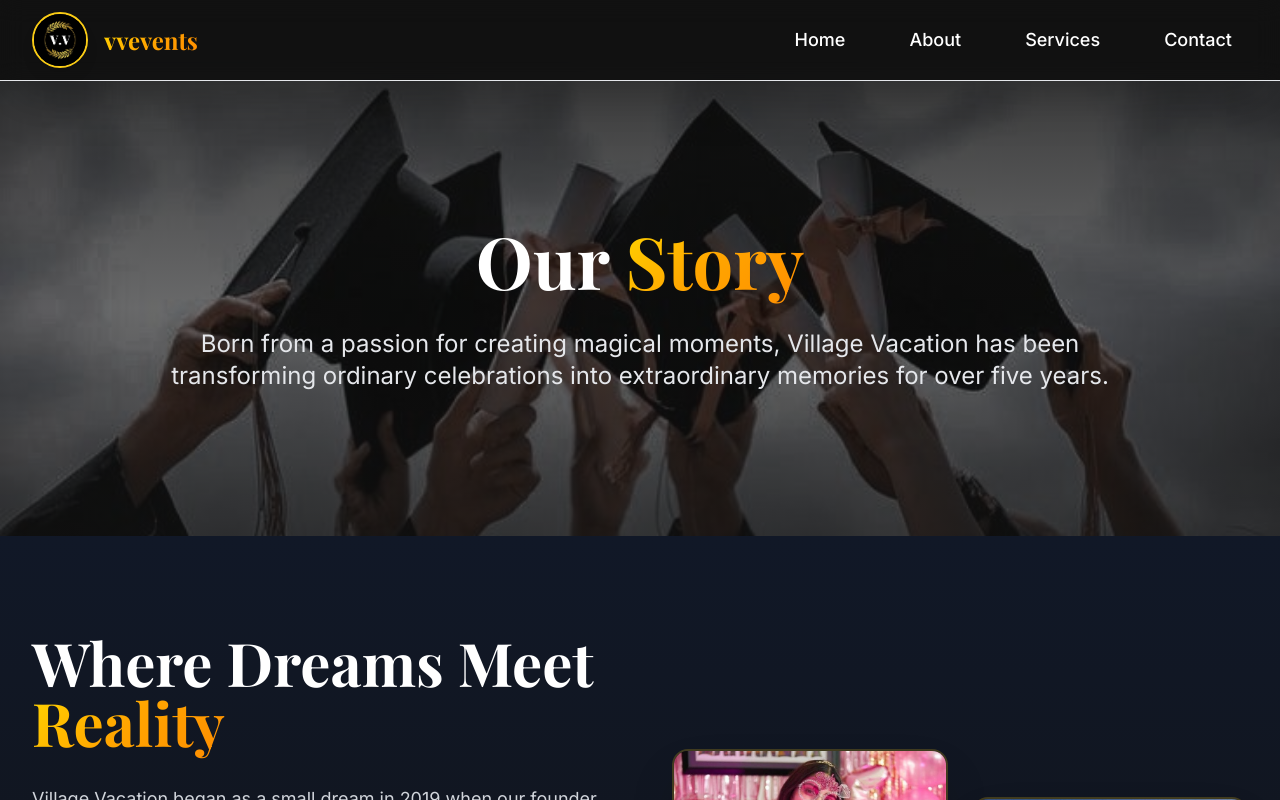
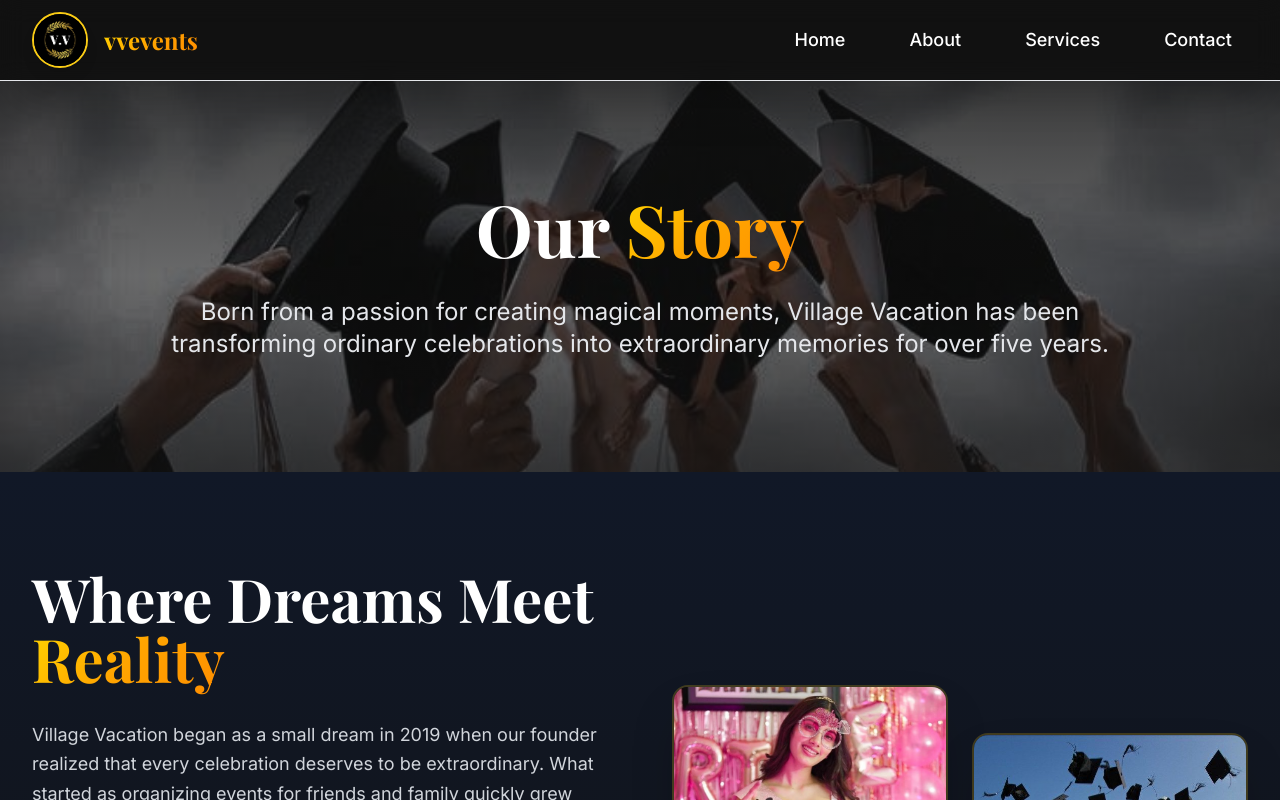
Before and after one commit to chanchalbohra14/vvevents, a React (Vite) app in the folder Frontend/: page /about in a window 1280 px wide. Shown: the top 800 px of the page. Built offline with nearby package versions, Linux system fonts and the light colour scheme.

Commit message:
changes made

```diff
--- a/Frontend/src/pages/About.tsx
+++ b/Frontend/src/pages/About.tsx
@@ -235,7 +235,7 @@ const About = () => {
       {/* Hero Section */}
       <section
         ref={heroRef}
-        className="relative py-36 overflow-hidden"
+        className="relative py-28 overflow-hidden"
         style={{
           backgroundImage: "url(/Top/a.jpg)",
 
--- a/Frontend/src/pages/Contact.tsx
+++ b/Frontend/src/pages/Contact.tsx
@@ -296,7 +296,7 @@ const Contact = () => {
       {/* Hero Section */}
       <section
         ref={heroRef}
-        className="relative py-36 overflow-hidden"
+        className="relative py-28 overflow-hidden"
         style={{
           backgroundImage: "url(/Top/c.jpg)",
 
--- a/Frontend/src/pages/Services.tsx
+++ b/Frontend/src/pages/Services.tsx
@@ -375,7 +375,7 @@ const Services = () => {
       {/* Hero Section */}
       <section
         ref={heroRef}
-        className="relative py-36 overflow-hidden"
+        className="relative py-28 overflow-hidden"
         style={{
           backgroundImage: "url(/Top/s.jpg)",
 
```
